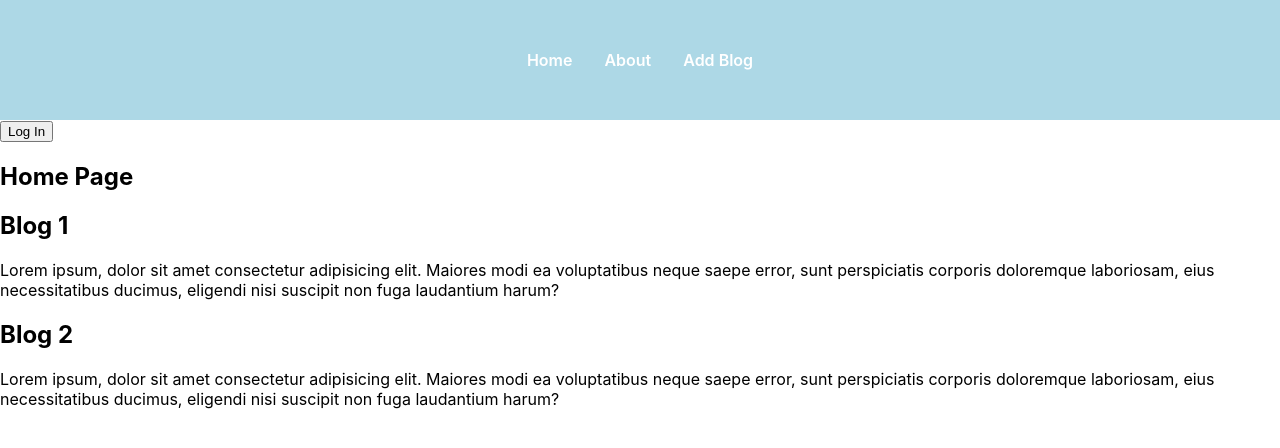
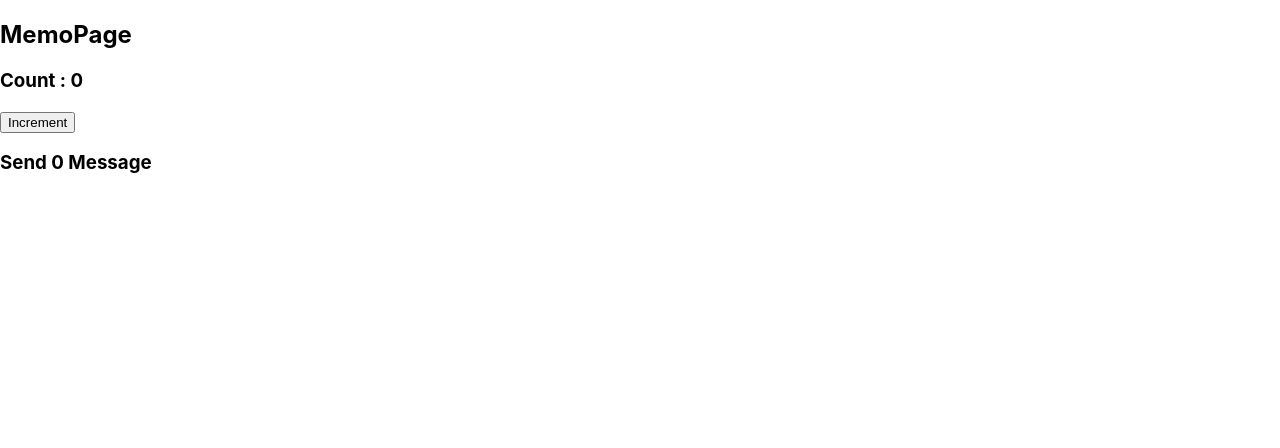
Before and after one commit to webfaisalbd/react-basics2-ai, a React (Create React App) app: page / in a window 1280 px wide. Shown: the top 448 px of the page. Built offline with nearby package versions, Linux system fonts and the light colour scheme.

Commit message:
memo added

```diff
--- a/src/App.js
+++ b/src/App.js
@@ -1,10 +1,10 @@
 import './App.css';
-import Index from './routes/Index';
+import MemoPage from './MemoPage/MemoPage';
 
 
 const App = () => {
 
-  return <Index />;
+  return <MemoPage />;
 
 }
 export default App
--- /dev/null
+++ b/src/MemoPage/MemoPage.js
@@ -0,0 +1,20 @@
+import React, { useState } from 'react'
+import Message from './Message';
+
+const MemoPage = () => {
+    const [count, setCount] = useState(0);
+    console.log("rendering......");
+  return (
+    <div>
+        <h2>MemoPage</h2>
+        <h3>Count : {count}</h3>
+        <button onClick={()=> setCount((count)=> count+1)}>Increment</button>
+
+        {/* <Message numberOfMsg={numberOfMsg} /> */}
+        <Message numberOfMsg={count} />
+
+    </div>
+  )
+}
+
+export default MemoPage
--- /dev/null
+++ b/src/MemoPage/Message.js
@@ -0,0 +1,12 @@
+import React, { memo } from 'react'
+
+const Message = ({numberOfMsg}) => {
+    console.log("message render...")
+  return (
+    <div>
+        <h3>Send {numberOfMsg} Message</h3>
+    </div>
+  )
+}
+
+export default memo(Message)
```
